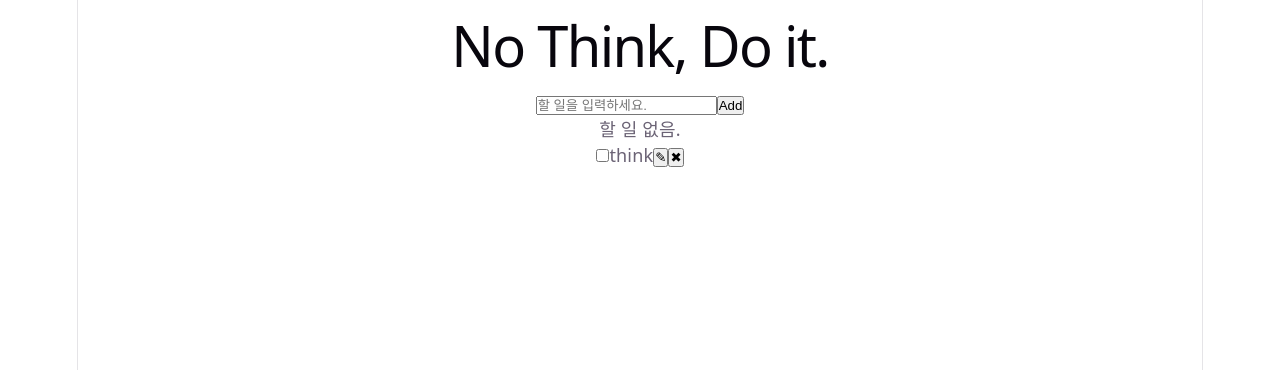
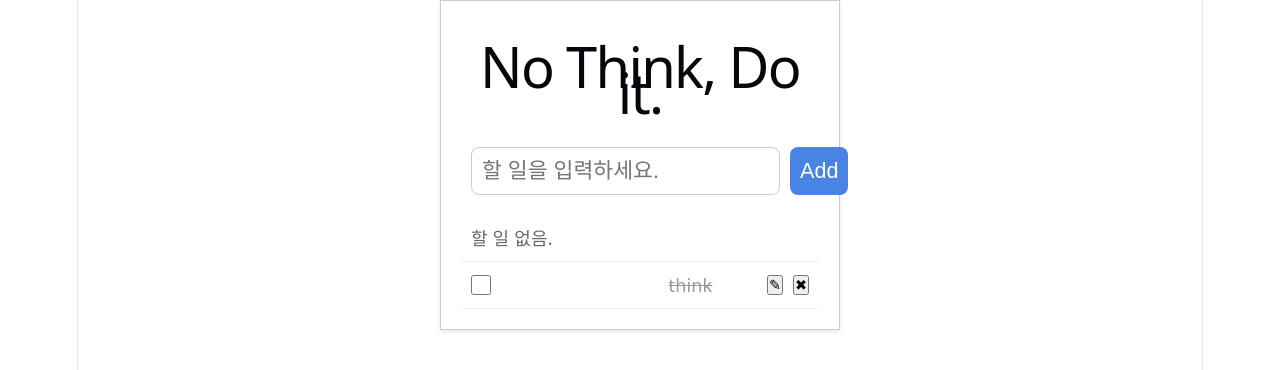
Before and after one commit to kate70700/Programming_3306, a React (Vite) app: page / in a window 1280 px wide. Shown: the top 370 px of the page. Built offline with nearby package versions, Linux system fonts and the light colour scheme.

Commit message:
TodoListApp h1 -> TodoHeader, form -> TodoAdder, li -> TodoItem, ul -> Todolist

```diff
--- /dev/null
+++ b/src/Button.jsx
@@ -0,0 +1,7 @@
+export default function Button(props) {
+    return (
+        <button className={props.className}>
+            {props.children}
+        </button>
+    );
+}
--- /dev/null
+++ b/src/Checkbox.jsx
@@ -0,0 +1,10 @@
+export default function Checkbox(props) {
+    return (
+        <>
+            <input type="checkbox" id={props.id} className="todo__check" />
+            <label htmlFor={props.id} className="todo__label">
+                {props.label}
+            </label>
+        </>
+    );
+}
--- /dev/null
+++ b/src/TodoAdder.jsx
@@ -0,0 +1,14 @@
+export default function TodoAdder() {
+    return (
+        <form className="todo__form">
+            <input
+                type="text"
+                placeholder="할 일을 입력하세요."
+                className="todo__input"
+            />
+            <button className="todo__button todo__button--add">
+                Add
+            </button>
+        </form>
+    );
+}
--- /dev/null
+++ b/src/TodoHeader.jsx
@@ -0,0 +1,5 @@
+export default function TodoHeader() {
+    return (
+        <h1 className="todo__title">No Think, Do it.</h1>
+    );
+}
--- /dev/null
+++ b/src/TodoItem.jsx
@@ -0,0 +1,14 @@
+import Checkbox from "./Checkbox";
+import Button from "./Button";
+
+export default function TodoItem() {
+    return (
+                        <li className="todo__item todo__item--complete">
+                    <Checkbox id="1" />
+                    <label htmlFor="chk-1" className="todo__label">think</label>
+
+                    <Button className="todo__edit todo--edit">✎</Button>
+                    <Button className="todo__delete todo--delete">✖</Button>
+                </li>
+    )
+}
--- /dev/null
+++ b/src/TodoItemEmpty.jsx
@@ -0,0 +1,11 @@
+import './todolist.css'
+
+
+function TodoItemEmpty() {
+    return (
+        <li className="todo__item todo__item--empty">
+            <p>할 일 없음.</p>
+        </li>
+    );
+}
+export default TodoItemEmpty;
--- /dev/null
+++ b/src/TodoList.jsx
@@ -0,0 +1,11 @@
+import TodoItem from "./TodoItem.jsx";
+import TodoItemEmpty from "./TodoItemEmpty.jsx";
+
+export default function TodoList() {
+    return (
+        <ul className="todo__list">
+            <TodoItemEmpty />
+            <TodoItem />
+        </ul>
+    );
+}
--- a/src/TodolistApp.jsx
+++ b/src/TodolistApp.jsx
@@ -1,24 +1,20 @@
+import "./todolist.css";
+import TodoHeader from "./TodoHeader.jsx";
+import TodoItemEmpty from "./TodoItemEmpty.jsx";
+import Checkbox from "./Checkbox.jsx";
+import Button from "./Button.jsx";
+import TodoAdder from "./TodoAdder.jsx";
+import TodoItem from "./TodoItem.jsx";
+import TodoList from "./TodoList.jsx";
+
 function TodolistApp() {
     return (
         <div className="todo">
-            <h1 className="todo__title">No Think, Do it.</h1>
-            <form className="todo__form">
-                <input type="text" placeholder="할 일을 입력하세요." className="todo__input"/>
-                <button className="todo__button todo--button">Add</button>
-            </form>
-            <ul className="todo__list">
-                <li className="todo__item todo__item--empty">
-                    <p>할 일 없음.</p>
-                </li>
-                <li className="todo__item todo__item--complete">
-                    <input type="checkbox" id="chk-1" className="todo__check"/>
-                    <label htmlFor="chk-1" className="todo__label">think</label>
-                    <button className="todo__edit todo--edit">✎</button>
-                    <button className="todo__delete todo--delete">✖</button>
-                </li>
-            </ul>
+            <TodoHeader />
+            <TodoAdder />
+            <TodoList />
         </div>
-    )
+    );
 }
 
 export default TodolistApp;
--- a/src/todolist.css
+++ b/src/todolist.css
@@ -9,7 +9,7 @@
     box-shadow: 0 2px 4px rgba(0, 0, 0, 0.1);
 }
 
-.todo__from {
+.todo__form {
     display: flex;
     margin-bottom: 10px;
     padding: 10px;
@@ -51,8 +51,9 @@
     margin: 0 10px;
     flex: 1;
 }
-.todo__button--edit .todo__button--delete {
-    font-size: 0.08rem;
+.todo__edit,
+.todo__delete {
+    font-size: 0.8rem;
     margin-left: 10px;
 }
 .todo__item--complete > .todo__label {
```
